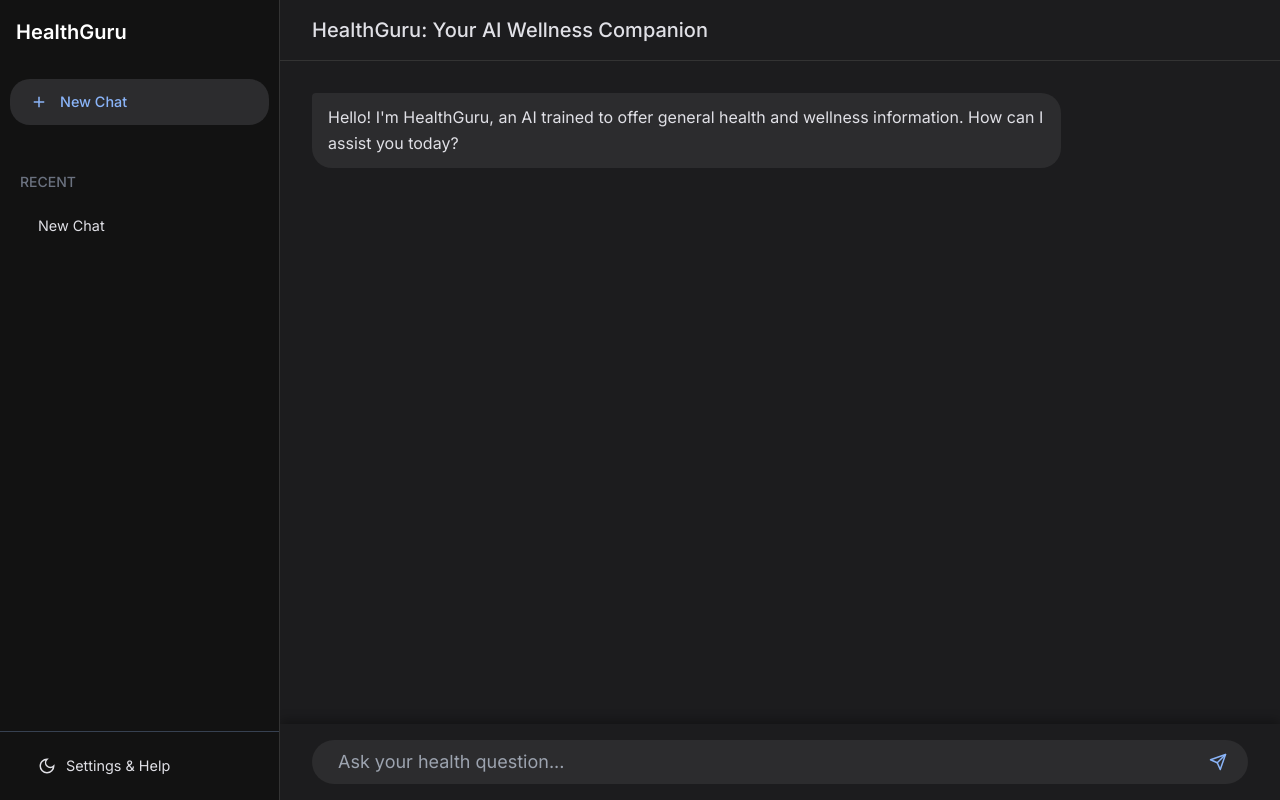
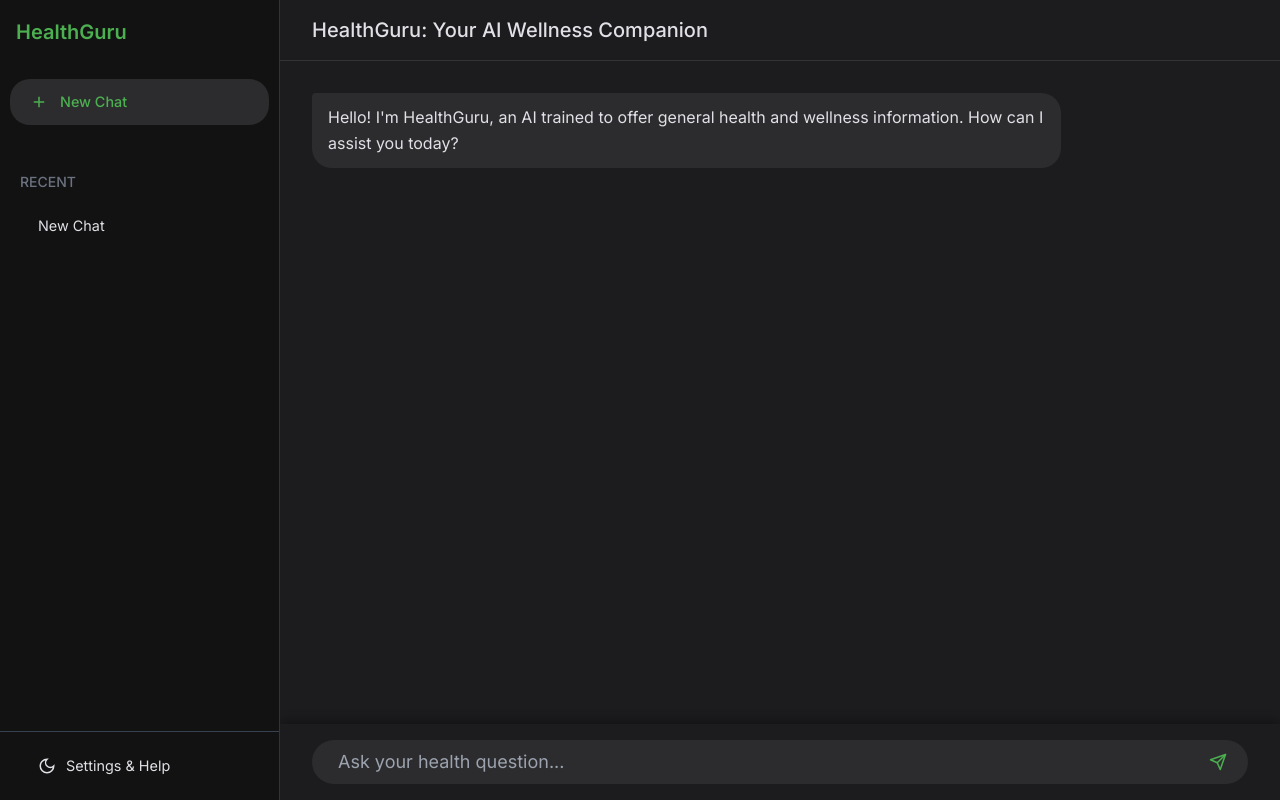
Before and after one commit to Zephieeeeee/Healthguru, a Flask app: page / in a window 1280 px wide. Run offline with Flask 3, Linux system fonts and the light colour scheme; some libraries are stand-ins or nearby versions.

Commit message:
UI: Implemented green color theme and fixed Render ImportError

```diff
--- a/static/script.js
+++ b/static/script.js
@@ -70,8 +70,6 @@ document.addEventListener('DOMContentLoaded', function() {
     if (themeToggle) {
         // Apply saved theme on page load
         if (localStorage.getItem(THEME_KEY) === 'light') {
-            // If the user prefers light mode, we can add a class
-            // (You'd need to add '.light-theme' CSS rules to your stylesheet)
             body.classList.add('light-theme');
         }
 
--- a/templates/index.html
+++ b/templates/index.html
@@ -102,8 +102,9 @@
             border-top-left-radius: 4px; /* Distinct corner for model */
         }
 
+        /* --- COLOR CHANGE: User Message Bubble is Green --- */
         .message-container.user .message-bubble {
-            background-color: #0b57d0; /* Bright blue for user (Google color) */
+            background-color: #4CAF50; /* Vibrant Green */
             color: white;
             border-bottom-right-radius: 4px; /* Distinct corner for user */
         }
@@ -148,10 +149,11 @@
             overflow-y: auto;
         }
 
+        /* --- COLOR CHANGE: Send Button Icon color is Green --- */
         #send-button {
             background: none;
             border: none;
-            color: #8ab4f8; /* Light blue accent */
+            color: #4CAF50; /* Vibrant Green accent */
             cursor: pointer;
             padding: 5px;
             margin-left: 10px;
@@ -174,9 +176,10 @@
             background-color: #2c2c2e;
         }
 
+        /* --- COLOR CHANGE: New Chat button text/icon color is Green --- */
         .sidebar-new-chat {
             background-color: #2c2c2e;
-            color: #8ab4f8;
+            color: #4CAF50; /* Vibrant Green */
             margin: 15px 10px;
             padding: 12px 20px;
             font-weight: 500;
@@ -217,7 +220,7 @@
 
         <div id="sidebar">
             <div class="p-4 flex justify-between items-center h-16">
-                <h1 class="text-xl font-semibold text-white">HealthGuru</h1>
+                <h1 class="text-xl font-semibold" style="color: #4CAF50;">HealthGuru</h1>
                 <button id="close-sidebar-btn" class="menu-icon md:hidden text-white hover:text-gray-400">
                     <svg class="icon" viewBox="0 0 24 24"><path d="M18 6L6 18M6 6l12 12"/></svg>
                 </button>
```
